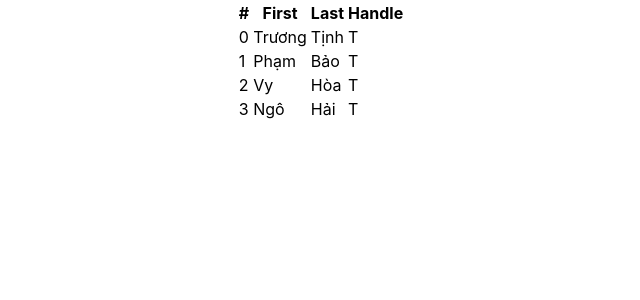
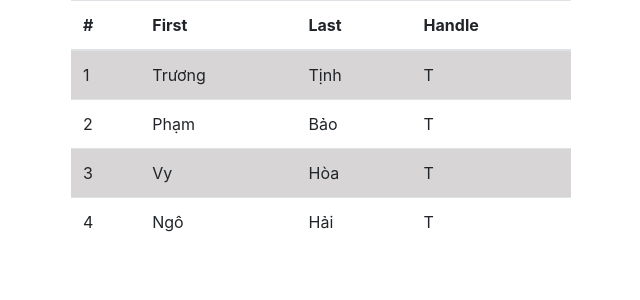
Before and after one commit to sttinh99/props, a React (Create React App) app: page / in a window 1280 px wide. Shown: the top 300 px of the page, without its empty margins (319-959 px from the left). Built offline with nearby package versions, Linux system fonts and the light colour scheme.

Commit message:
successfully

```diff
--- a/public/index.html
+++ b/public/index.html
@@ -1,8 +1,10 @@
+
 <!DOCTYPE html>
 <html lang="en">
   <head>
     <meta charset="utf-8" />
     <!-- <link rel="icon" href="%PUBLIC_URL%/favicon.ico" /> -->
+    <link rel="stylesheet" href="https://stackpath.bootstrapcdn.com/bootstrap/4.3.1/css/bootstrap.min.css" integrity="sha384-ggOyR0iXCbMQv3Xipma34MD+dH/1fQ784/j6cY/iJTQUOhcWr7x9JvoRxT2MZw1T" crossorigin="anonymous">
     <link rel="stylesheet" href="https://use.fontawesome.com/releases/v5.1.1/css/all.css" integrity="sha384-O8whS3fhG2OnA5Kas0Y9l3cfpmYjapjI0E4theH4iuMD+pLhbf6JI0jIMfYcK3yZ" crossorigin="anonymous">
     <meta name="viewport" content="width=device-width, initial-scale=1" />
     <meta name="theme-color" content="#000000" />
--- a/src/App.js
+++ b/src/App.js
@@ -25,6 +25,7 @@ class App extends Component {
       <div className="App">
         {
           // this.items.map((x,i)=> <Menu icon={x.icon} key={i} title={x.title}  />)
+
           <table className='table'>
             <thead>
               <tr>
@@ -34,7 +35,9 @@ class App extends Component {
                 <th scope="col">Handle</th>
               </tr>
             </thead>
-            <User listUser={this.listUser}  />
+            <tbody>
+              {this.listUser.map((x,i)=> <User firstName={x.firstName} hadle={x.hadle} key={i} th={i+1} lastName={x.lastName}/>)}
+            </tbody>
           </table>
         }
       </div>
--- /dev/null
+++ b/src/components/User.css
@@ -0,0 +1,3 @@
+.fillBackground.fill{
+    background: #d7d5d5;
+}
--- a/src/components/User.js
+++ b/src/components/User.js
@@ -1,19 +1,21 @@
 import React, { Component } from 'react'
+import './User.css'
+
 class User extends Component{
     render(){
-        const listUser = this.props.listUser;
+   //     const listUser = this.props.listUser;
+        let className = 'fillBackground'
+        if(parseInt(this.props.th)%2!==0)
+        {
+            className += ' fill';
+        }
         return(
-            <tbody>
-                {
-                    listUser.map((x, index)=>
-                        <tr key={index}>
-                            <td>{index}</td>
-                            <td>{x.firstName}</td>
-                            <td>{x.lastName}</td>
-                            <td>{x.hadle}</td>
-                        </tr>
-                    )}
-            </tbody>
+            <tr className={className}>
+                <td>{this.props.th}</td>
+                <td>{this.props.firstName}</td>
+                <td>{this.props.lastName}</td>
+                <td>{this.props.hadle}</td>
+            </tr>
         )
     }
 }
```
